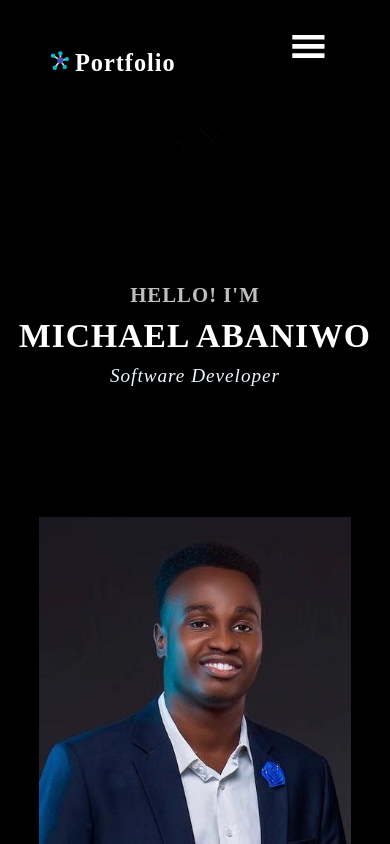
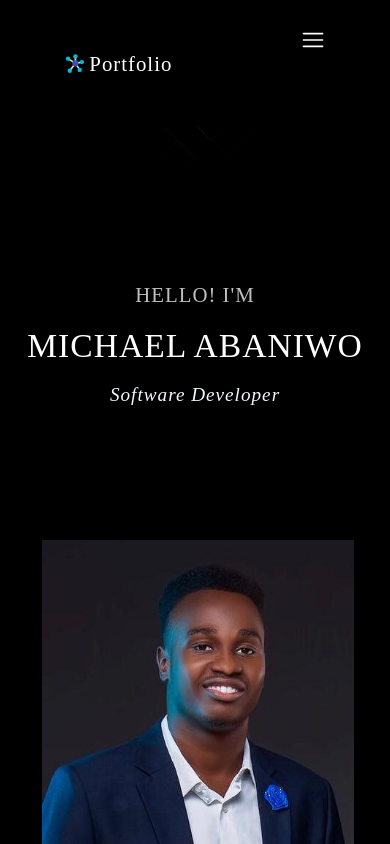
Before and after one commit to AbaniwoM/My-Portfolio, a React (Create React App) app: page / in a window 390 px wide. Shown: the top 844 px of the page. Built offline with nearby package versions, Linux system fonts and the light colour scheme.

Commit message:
build my-portfolio

```diff
--- a/src/components/About/About.scss
+++ b/src/components/About/About.scss
@@ -104,4 +104,10 @@
 
 .aboutRight img {
   width: 80%;
+  @media screen and (max-width: 639px) {
+    margin-left: 2.6rem;
+  }
+  @media screen and (max-width: 768px) and (min-width: 640px) {
+    margin-left: 3rem;
+  }
 }
--- a/src/components/Header/Hamburger.js
+++ b/src/components/Header/Hamburger.js
@@ -1,63 +1,46 @@
-import * as React from "react";
-import Button from "@mui/material/Button";
-import Menu from "@mui/material/Menu";
+import React, { useState } from "react";
 import MenuItem from "@mui/material/MenuItem";
-import { GiHamburgerMenu } from 'react-icons/gi';
-import { makeStyles } from "@material-ui/core";
+import { RxHamburgerMenu } from "react-icons/rx";
+import { LiaTimesSolid } from "react-icons/lia";
+import { Link } from "react-scroll";
+import Socials from '../Socials/Socials';
 import "./Hamburger.scss"
-import Socials from "../Socials/Socials";
-import { Link } from "react-scroll";
 
-const useStyles = makeStyles((theme) => ({
-  menu: {
-    [theme.breakpoints.down("sm")]: {
-      marginLeft: "16px",
-      marginTop: "-8px",
-      maxWidth: "68%",
-    },
-    [theme.breakpoints.down("lg")]: {
-      marginLeft: "26px",
-      marginTop: "-8px",
-      minWidth: "95%",
-    },
-  },
-}));
 
-export default function Hamburger() {
-  const [anchorEl, setAnchorEl] = React.useState(null);
-  const classes = useStyles();
-  const open = Boolean(anchorEl);
-  const handleClick = (event) => {
-    setAnchorEl(event.currentTarget);
-  };
-  const handleClose = () => {
-    setAnchorEl(null);
+const Hamburger = () => {
+  const [nav, setNav] = useState(false);
+
+  const showNav = () => {
+    setNav(!nav);
   };
 
   return (
-    <div>
-      <Button
-        id="basic-button"
-        aria-controls={open ? "basic-menu" : undefined}
-        aria-haspopup="true"
-        aria-expanded={open ? "true" : undefined}
-        onClick={handleClick}
-      >
-        <div className="hamburger-menu">
-          <GiHamburgerMenu />
-        </div>
-      </Button>
-        <Menu
-          id="basic-menu"
-          anchorEl={anchorEl}
-          open={open}
-          onClose={handleClose}
-          MenuListProps={{
-            "aria-labelledby": "basic-button",
-          }}
-          className={classes.menu}
+    <>
+      <header className="hamburger-menu">
+        {/* hamburger */}
+        {nav ? (
+          // close button
+          <i
+            className="fixed sm:text-black md:text-black left-[19.5rem] sm:text-[1.5rem] sp:left-[18.3rem] spx:left-[21.5rem] sm:left-[21.8rem] nxx:left-[19.2rem] nxxx:left-[16.5rem] md:left-[40rem] top-[1.3rem] sm:top-[1.5rem] md:top-[1.2rem] md:text-4xl text-3xl z-50 sm:block md:block cursor-pointer"
+            aria-hidden="true"
+            onClick={showNav}
+          ><LiaTimesSolid /></i>
+        ) : (
+          <i
+            className="text-3xl sm:text-[1.5rem] md:block sm:block cursor-pointer"
+            aria-hidden="true"
+            onClick={showNav}
+          ><RxHamburgerMenu /></i>
+        )}
+
+        {/* mobile nav */}
+        <nav
+          className={`h-full bg-white pt-8 text-black fixed overflow-y-auto top-[0px] w-[100%] md:w-[100%] sm:flex sm:items-center sm:justify-center sm:text-center md:flex md:items-center md:justify-center md:text-center sm:z-40 md:z-40 sm:block md:block sm:bg-white md:bg-white z-50 duration-1000 ${
+            nav ? "left-[0px]" : "left-[-100vw]"
+          } `}
         >
-          <Link to="projects" smooth={true} duration={1000}>
+        <div className='sm:text-black sm:flex sm:flex-col sm:gap-[2rem] sm:text-[1.1rem] md:flex md:flex-col md:gap-[3rem] md:text-[2rem]'>
+        <Link to="projects" smooth={true} duration={1000}>
             <MenuItem>Projects</MenuItem>
           </Link>
           <Link to="tech" smooth={true} duration={1000}>
@@ -71,7 +54,11 @@ export default function Hamburger() {
             <Socials />
            </div>
           </MenuItem>
-        </Menu>
-    </div>
+          </div>
+        </nav>
+      </header>
+    </>
   );
-}
+};
+
+export default Hamburger;
--- a/src/components/Header/Hamburger.scss
+++ b/src/components/Header/Hamburger.scss
@@ -1,5 +1,5 @@
 .hamburger-menu {
     font-size: 2.3rem;
     color: white;
-    margin-top: 15px;
+    margin-top: 28px;
 }
--- a/src/components/Projects/Projects.js
+++ b/src/components/Projects/Projects.js
@@ -5,6 +5,7 @@ import blgImg from "../images/blg.jpg";
 // import vetImg from "../images/about-hero.jpeg";
 import SocImg from "../images/socio-img.jpg";
 import ishopImg from "../images/ishop-bg.png";
+import shopinImg from "../images/shopin.png";
 import buidImg from "../images/buidly-bg.jpg";
 import paradigImg from "../images/paradigma-bg.png";
 
@@ -15,6 +16,20 @@ const Projects = () => {
         <div className="projHead">
             <h2>PROJECTS</h2>
             <p>Checkout some of my work</p>
+        </div>
+        <div className="project">
+            <div className="shopin">
+              <img src={shopinImg} alt="ishop-img"/>
+            </div>
+            <div className="right">
+              <h4>ILLUSTRATION</h4>
+              <h2>Shopin</h2>
+              <p>Ecommerce with the latest products at affordable prices, order options, payment, number of products in stock and many more. Stack: NextJs, Typescript, TailwindCSS, Stripe, Sanity, Clerk</p>
+              <div className="prjButton">
+              <div className="link" onClick={() => window.location = 'https://shopin-ecommerce.vercel.app/'}>View Project</div>
+              <div className="link" onClick={() => window.location = 'https://github.com/AbaniwoM/Shopin-ecommerce'}>View Code</div>
+              </div>
+            </div>
         </div>
         <div className="project">
             <div className="left">
--- a/src/components/Projects/Projects.scss
+++ b/src/components/Projects/Projects.scss
@@ -3,6 +3,12 @@
     @media screen and (max-width: 425px) {
         margin-top: 180px;
     }
+}
+
+.shopin img{
+    width: 84%;
+    height: 40vh;
+    margin-left: 1.7rem;
 }
 
 .projHead {
@@ -41,6 +47,7 @@
 .left img {
     width: 90%;
     height: 50vh;
+    margin-left: 1.2rem;
 }
 
 .frmPlus {
--- a/src/index.css
+++ b/src/index.css
@@ -1,3 +1,7 @@
+@tailwind base;
+@tailwind components;
+@tailwind utilities;
+
 body {
   margin: 0;
   font-family: -apple-system, BlinkMacSystemFont, 'Segoe UI', 'Roboto', 'Oxygen',
--- /dev/null
+++ b/tailwind.config.js
@@ -0,0 +1,44 @@
+/** @type {import('tailwindcss').Config} */
+export default {
+  content: [
+    "./index.html",
+    "./src/**/*.{js,ts,jsx,tsx}",
+  ],
+  theme: {
+    extend: {},
+    screens: {
+      'xxl': {'min': '1280px', 'max': '1440px'},
+      // => @media (max-width: 1440px) { ... }
+
+      'xl': {'min': '1024px', 'max': '1279px'},
+      // => @media (max-width: 1279px) { ... }
+
+      'lg': {'min': '769px', 'max': '1023px'},
+      // => @media (max-width: 1023px) { ... }
+
+      'md': {'min': '640px', 'max': '768px'},
+      // => @media (max-width: 767px) { ... }
+
+      'sm': {'min': '0px','max': '639px'},
+      // => @media (max-width: 639px) { ... }
+
+      'spxx': {'min': '320px', 'max': '320px'},
+
+      'spxxx': {'min': '375px', 'max': '375px'},
+
+      'sp': {'min': '360px', 'max': '360px'},
+
+      'spx': {'min': '428px', 'max': '428px'},
+
+      //android responsiveness
+      'nx': {'min': '376px', 'max': '425px'},
+
+      'nxx': {'min': '321px', 'max': '375px'},
+
+      'nxxx': {'min': '0px', 'max': '320px'},
+
+      'yx': {'min': '426px', 'max': '768px'}
+    },
+  },
+  plugins: [],
+}
```
Also changed, not shown: package.json (+6 -2 lines), src/components/images/shopin.png (added), 1 other file (tests, documents, lock files or other folders).
